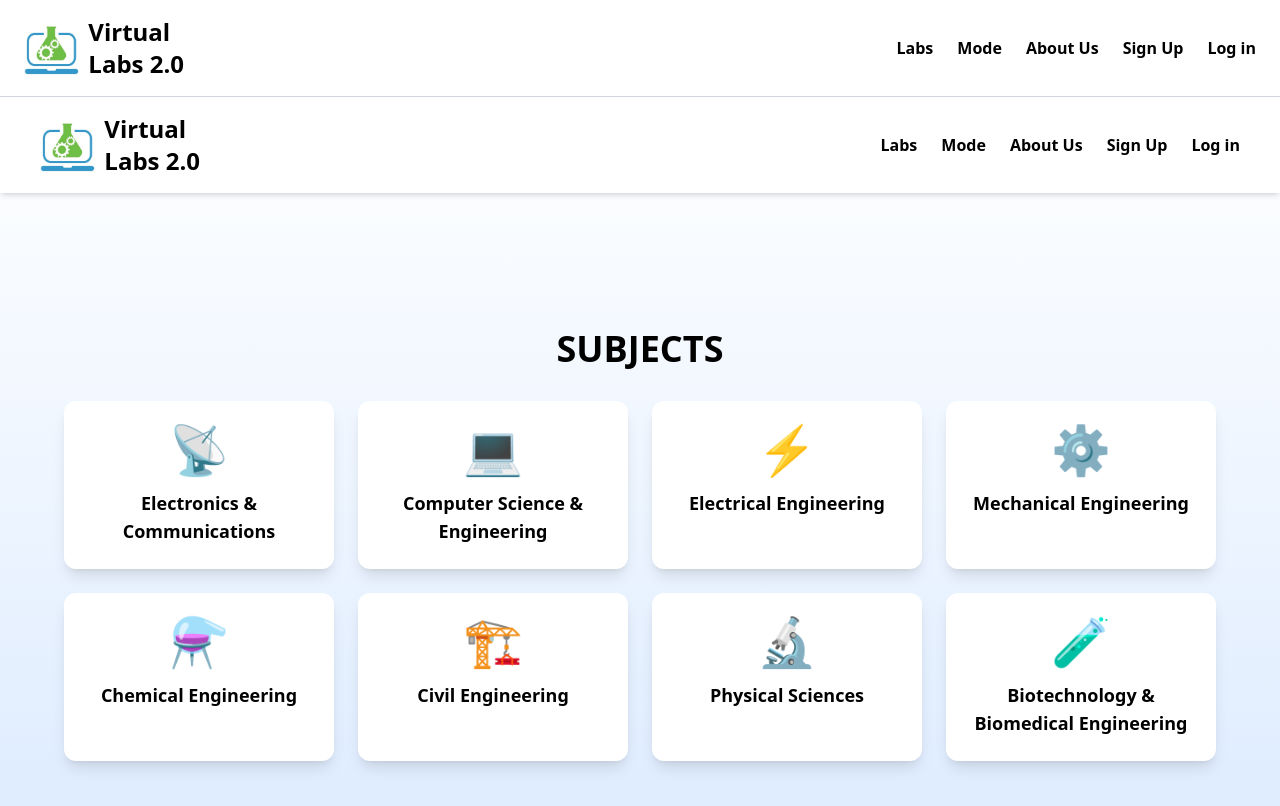
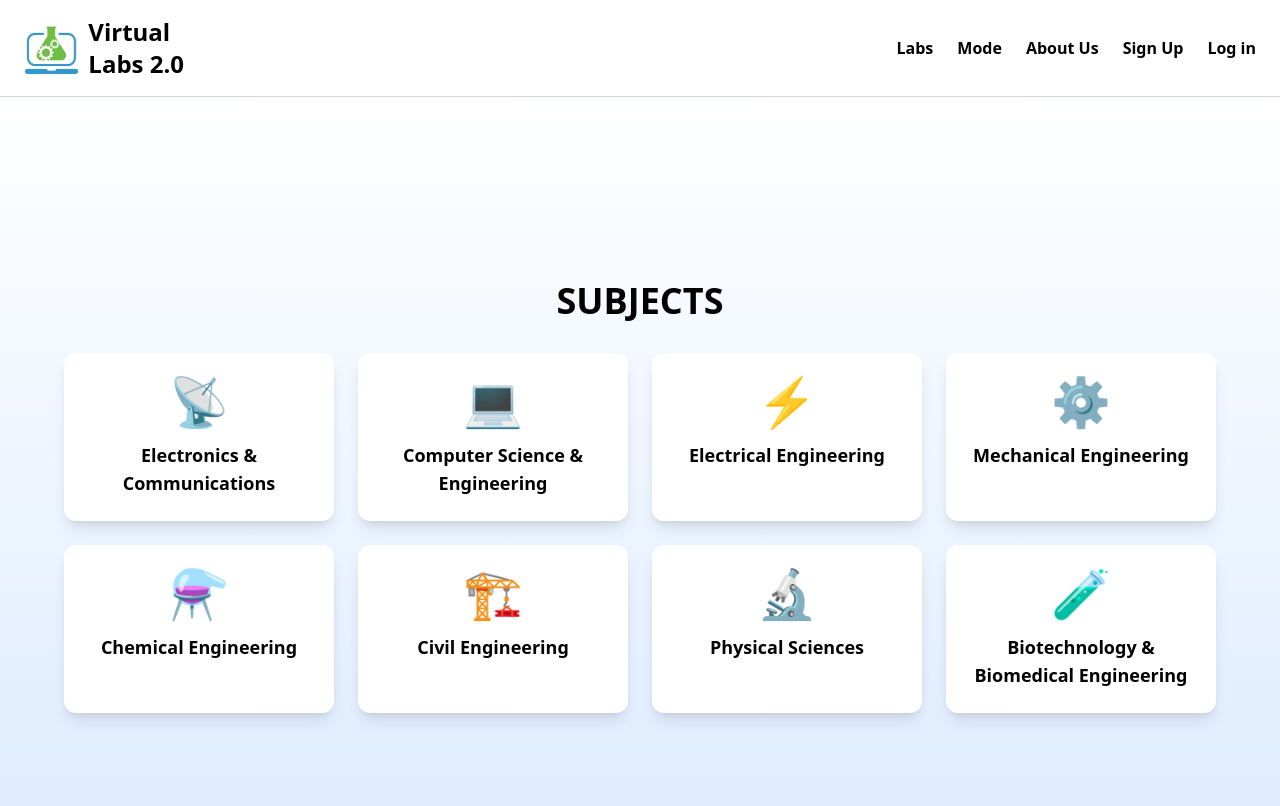
Before and after one commit to anannayamustcode/Felecity, a React (Vite) app in the folder frontend/: page /explore in a window 1280 px wide. Shown: the top 806 px of the page. Built offline with nearby package versions, Linux system fonts and the light colour scheme.

Commit message:
Login signup routes

```diff
--- a/frontend/src/Components/Educator/Navbar.jsx
+++ b/frontend/src/Components/Educator/Navbar.jsx
@@ -1,28 +1,43 @@
 import React from "react";
-import logo from "../../assets/logoo.png";
 import { Link } from "react-router-dom";
-import { useUser } from "../../context/Appcontext";  // Ensure this is the correct path
+import { useUser } from "../../context/Appcontext";
 
-// Import UserButton if it exists
-// import { UserButton } from "../../components/UserButton";
-
-const Navbar = () => {  // ✅ Component name should start with uppercase
+const Navbar = () => {
   const { user } = useUser();
 
   return (
-    <div className="flex items-center justify-between px-4 md:px-8 border-b border-gray-500 py-3">
-      <Link to="/">
-        <img src={logo} alt="Logo" className="w-28 lg:w-32" />
-      </Link>
-      <div className="flex items-center gap-5 text-gray-500 relative">
-        <p>Hi! {user ? user.fullName : "Developers"}</p>
+    <nav className="flex justify-between items-center py-4 border-b border-gray-300 sticky top-0 z-50 bg-white px-6">
+      {/* Left Section: Logo */}
+      <div className="flex items-center gap-2">
+        <Link to="/">
+          <img src="/src/assets/logoo.png" alt="Virtual Labs Logo" className="h-14" />
+        </Link>
+        <Link to="/">
+          <div className="flex flex-col leading-tight">
+            <h1 className="text-2xl font-bold">Virtual</h1>
+            <h1 className="text-2xl font-bold">Labs 2.0</h1>
+          </div>
+        </Link>
+      </div>
+
+      {/* Right Section: User Profile */}
+      <div className="flex items-center gap-4 text-gray-500">
+        <p className="hidden sm:block text-base font-medium">
+          Hi! {user ? user.fullName : "Developer"}
+        </p>
         {user ? (
-          <button>Logout</button>  // Replace with <UserButton /> if available
+          <button className="px-4 py-2 text-sm font-semibold bg-gray-100 rounded-lg hover:bg-gray-200 transition">
+            Logout
+          </button>
         ) : (
-          <img className="max-w-8" src="/default-profile.png" alt="Profile" />  // Replace with a valid image path
+          <img
+            className="w-10 h-10 rounded-full border border-gray-300 object-cover"
+            src="/default-profile.png"
+            alt="Profile"
+          />
         )}
       </div>
-    </div>
+    </nav>
   );
 };
 
--- a/frontend/src/Layouts/LayoutGeneral.jsx
+++ b/frontend/src/Layouts/LayoutGeneral.jsx
@@ -1,5 +1,5 @@
 import React from "react";
-import Navbar from "../navbar"; // Import general navbar
+import Navbar from "../Pages/Students/navbar"; // Import general navbar
 import { Outlet } from "react-router-dom";
 
 const LayoutGeneral = () => {
--- a/frontend/src/LoginPage.jsx
+++ b/frontend/src/LoginPage.jsx
@@ -20,12 +20,14 @@ const LoginPage = () => {
             placeholder="Password"
             className="w-full p-3 border border-gray-300 rounded-lg focus:outline-none focus:ring-2 focus:ring-blue-400 placeholder-gray-500"
           />
+          <Link to={'/educator'}>
           <button
             type="submit"
-            className="w-full bg-blue-500 text-white p-3 rounded-lg font-medium hover:bg-blue-600 transition-all"
+            className="w-full bg-blue-500 text-white p-3 rounded-lg font-medium hover:bg-blue-600 hover:cursor-pointer transition-all"
           >
             Log In
           </button>
+          </Link>
         </form>
         <Link></Link>
         <p className="text-center text-gray-600 mt-4">
--- a/frontend/src/Pages/Students/Explore.jsx
+++ b/frontend/src/Pages/Students/Explore.jsx
@@ -15,35 +15,8 @@ const subjects = [
 const Explore = React.memo(() => {
   return (
     <div className="min-h-screen w-full bg-gradient-to-b from-white to-blue-100 flex flex-col">
-      <nav className="flex justify-between items-center py-4 px-10 bg-white shadow-md w-full sticky top-0 z-50">
-        <div className="flex items-center gap-2">
-          {/* <img src="/src/assets/logoo.png" alt="Virtual Labs Logo" className="h-14" />
-          <div className="flex flex-col leading-tight">
-            <h1 className="text-2xl font-bold">Virtual</h1>
-            <h1 className="text-2xl font-bold">Labs 2.0</h1>
-          </div> */}
-          <Link to='/'>
-                    <img src="/src/assets/logoo.png" alt="Virtual Labs Logo" className="h-14" />
-
-                    </Link>
-                    <Link to='/'>
-                    <div className="flex flex-col leading-tight">
-                      <h1 className="text-2xl font-bold">Virtual</h1>
-                      <h1 className="text-2xl font-bold">Labs 2.0</h1>
-                    </div>
-                    </Link>
-        </div>
-        <div className="flex gap-6  text-black">
-            <a href="#labs" className="hover:underline font-bold text-black">Labs</a>
-            <a href="#mode" className="hover:underline font-bold text-black">Mode</a>
-            <a href="#about" className="hover:underline font-bold text-black">About Us</a>
-            <Link to="/signup" className="hover:underline font-bold text-black">Sign Up</Link>
-            <Link to="/login" className="hover:underline font-bold text-black">Log in</Link>
-          </div>
-      </nav>
-
       <div className="flex-grow flex flex-col items-center justify-center p-10">
-        <h2 className="text-4xl font-bold text-black mb-8">SUBJECTS</h2>
+        <h2 className="text-4xl font-bold text-black mp-0 mb-8">SUBJECTS</h2>
         <div className="grid grid-cols-1 sm:grid-cols-2 md:grid-cols-4 gap-6 w-full max-w-6xl">
           {subjects.map((subject, index) => (
             <div
--- a/frontend/src/SignupPage.jsx
+++ b/frontend/src/SignupPage.jsx
@@ -25,13 +25,14 @@ const SignupPage = () => {
   placeholder="Password"
   class="w-full p-3 border border-gray-300 rounded-lg focus:outline-none focus:ring-2 focus:ring-blue-400 placeholder-gray-500"
 />
-
+<Link to={'/educator'}>
           <button
             type="submit"
-            className="w-full bg-blue-500 text-gray p-3 rounded-lg font-medium hover:bg-blue-600 transition-all"
+            className="w-full bg-blue-500 text-white p-3 rounded-lg font-medium hover:bg-blue-600 hover:cursor-pointer transition-all"
           >
             Sign Up
           </button>
+          </Link>
         </form>
         <p className="text-center text-gray-600 mt-4">
           Already have an account? <Link to="/login" className="text-blue-500 hover:underline">Log in</Link>
```
Also changed, not shown: frontend/src/Pages/Educator/Educator.jsx (line endings or trailing spaces), frontend/src/Pages/Students/navbar.jsx (renamed from frontend/src/navbar.jsx).
